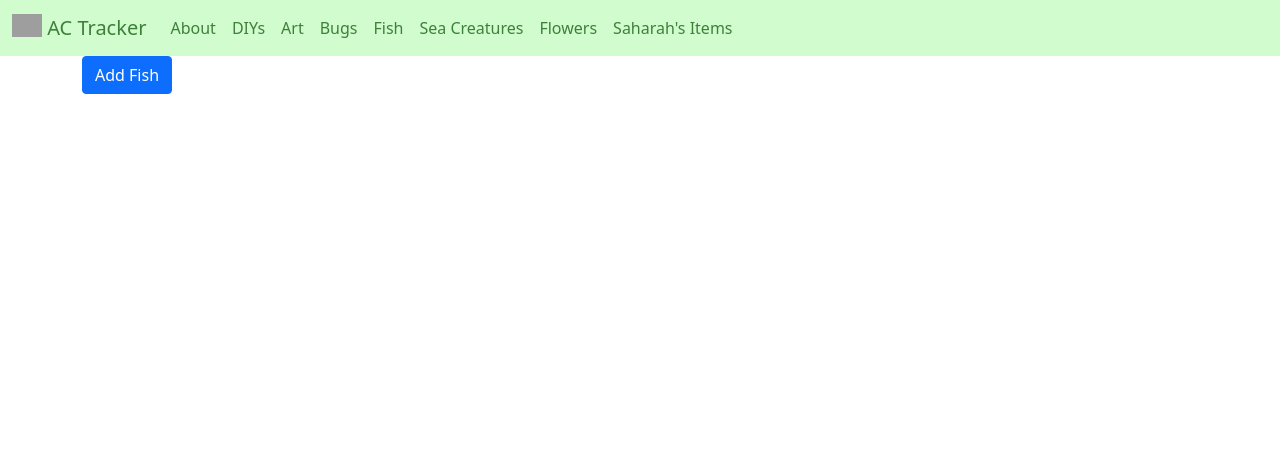
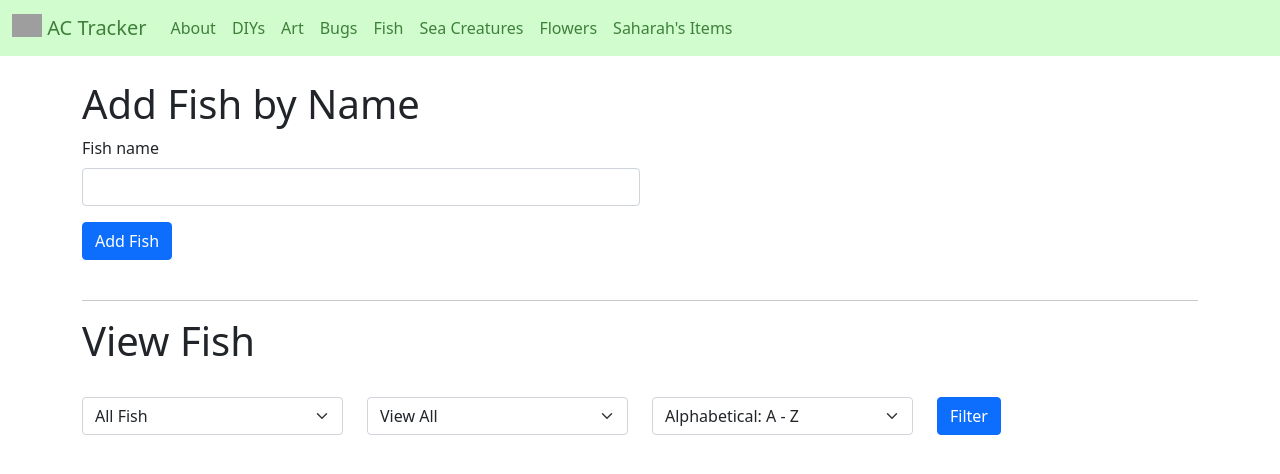
Before and after one commit to lindsaygoins/island-yourland, a Flask app: page /fish in a window 1280 px wide. Shown: the top 474 px of the page. Run offline with Flask 2, Linux system fonts and the light colour scheme; grey boxes are pictures that could not be loaded.

Commit message:
Updated Fish page

```diff
--- a/templates/fish.html
+++ b/templates/fish.html
@@ -1,11 +1,54 @@
 {% extends "layouts/base.html" %}
 
 {% block body %}
-    <form action="{{ url_for('add_fish') }}" method="GET">
+
+    <br>
+    <h6 class="display-6">Add Fish by Name</h6>
+    <form action="{{ url_for('add_fish') }}" method="POST">
+        <div class="mb-3 col-6">
+            <label for="fish_name" class="form-label">Fish name</label>
+            <input type="text" class="form-control" id="fish_name" name="fish_name" required>
+        </div>
+        <input type="hidden" id="fish_user" name="fish_user" value="lindsay">
+        <button type="submit" class="btn btn-primary">Add Fish</button>
+    </form>
+
+    <br>
+    <hr />
+
+    <h6 class="display-6">View Fish</h6>
+    <br>
+
+    <form action="{{ url_for('fish') }}" method="POST">
+
         <div class="row">
-            <div class="col-2">
-                <button type="submit" class="btn btn-primary">Add Fish</button>
+
+            <div class="col-3">
+                <select class="form-select" aria-label="Default select example">
+                    <option selected value="all">All Fish</option>
+                    <option value="catch">Currently Catchable</option>
+                </select>
+            </div>
+
+            <div class="col-3">
+                <select class="form-select" aria-label="Default select example">
+                    <option selected value="all">View All</option>
+                    <option value="lindsay">Lindsay</option>
+                    <option value="not_lindsay">Uncollected Lindsay</option>
+                </select>
+            </div>
+
+            <div class="col-3">
+                <select class="form-select" aria-label="Default select example">
+                    <option selected value="A">Alphabetical: A - Z</option>
+                    <option value="Z">Alphabetical: Z - A</option>
+                </select>
+            </div>
+
+            <div class="mb-3 col-2">
+                <button type="submit" class="btn btn-primary">Filter</button>
             </div>
         </div>
     </form>
+
 {% endblock %}
```
